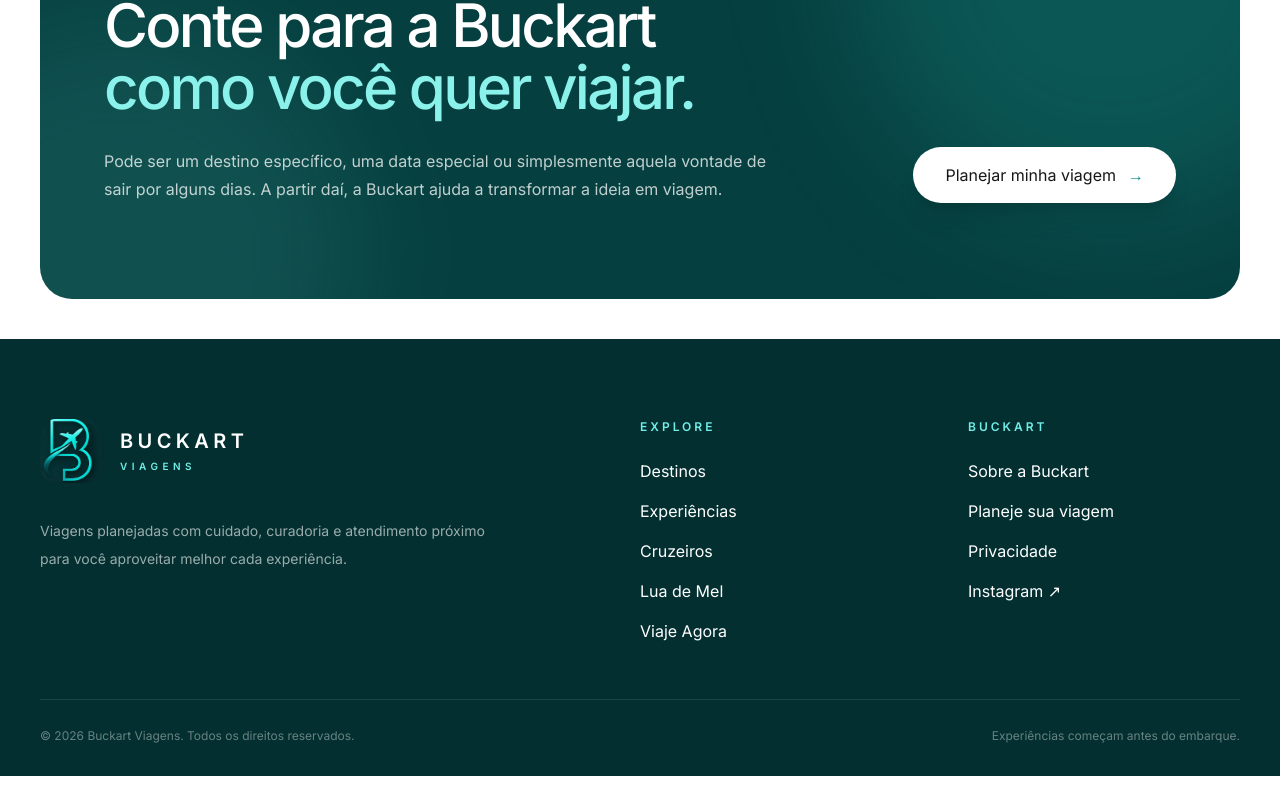
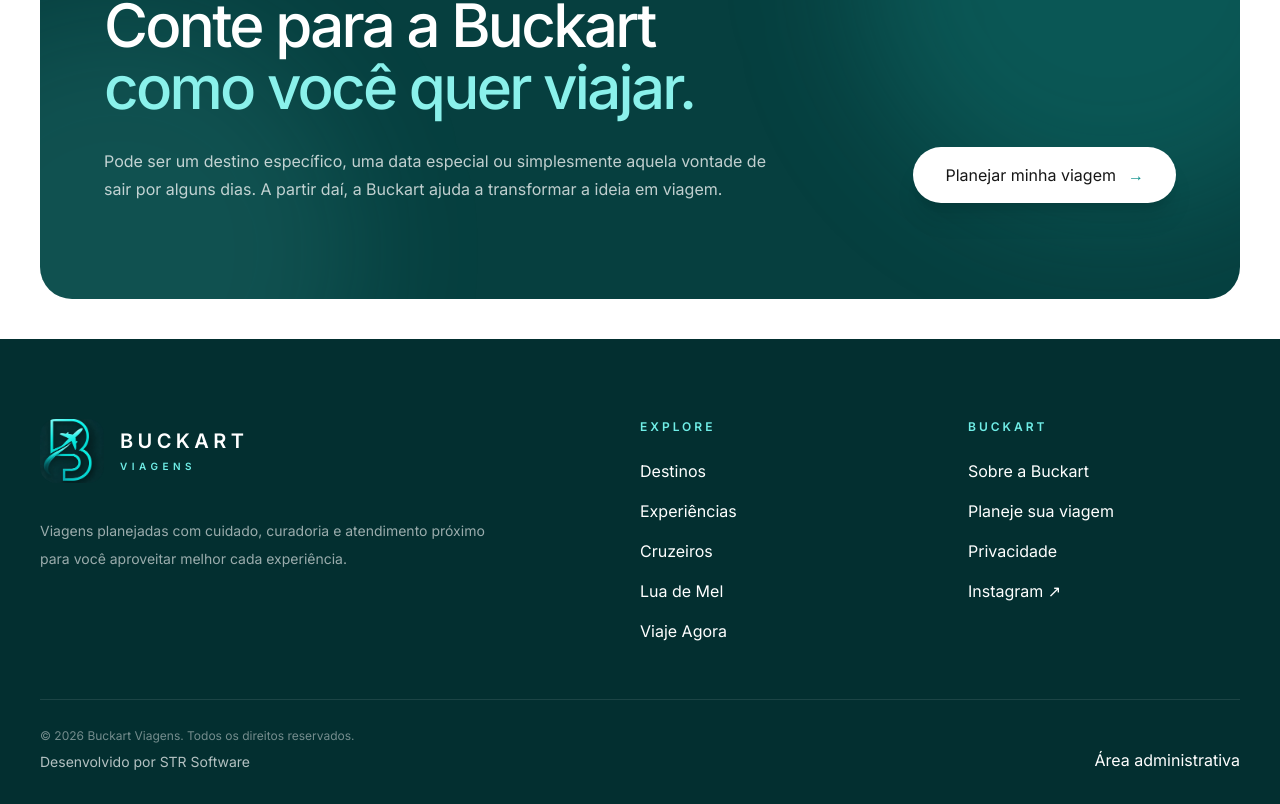
Before and after one commit to strsitemas/bk-viagens, a Next.js app: page / in a window 1280 px wide. Shown: the part 4513-5317 px from the top of the page. Before the commit the page ends 5289 px from the top, so only its background shows below. Built offline with nearby package versions, Linux system fonts and the light colour scheme.

Commit message:
Adiciona creditos STR e acesso administrativo no rodape

```diff
--- a/components/layout/footer.tsx
+++ b/components/layout/footer.tsx
@@ -18,13 +18,9 @@ const institutional = [
 export function Footer() {
   return (
     <footer className="bg-[#032f30] px-6 pb-8 pt-16 text-white lg:px-10 lg:pt-20">
-
       <div className="mx-auto max-w-[1440px]">
-
         <div className="grid gap-14 border-b border-white/10 pb-14 md:grid-cols-2 lg:grid-cols-[1.4fr_0.7fr_0.7fr]">
-
           <div className="max-w-md">
-
             <Link
               href="/"
               className="inline-flex items-center gap-4"
@@ -55,7 +51,6 @@ export function Footer() {
               Viagens planejadas com cuidado, curadoria e atendimento próximo
               para você aproveitar melhor cada experiência.
             </p>
-
           </div>
 
           <div>
@@ -102,19 +97,34 @@ export function Footer() {
               </a>
             </nav>
           </div>
-
         </div>
 
-        <div className="flex flex-col gap-3 pt-7 text-xs text-white/40 sm:flex-row sm:items-center sm:justify-between">
-          <p>
-            © {new Date().getFullYear()} Buckart Viagens. Todos os direitos reservados.
-          </p>
+        <div className="flex flex-col gap-5 pt-7 sm:flex-row sm:items-end sm:justify-between">
+          <div>
+            <p className="text-xs text-white/45">
+              © {new Date().getFullYear()} Buckart Viagens. Todos os direitos reservados.
+            </p>
 
-          <p>
-            Experiências começam antes do embarque.
-          </p>
+            <p className="mt-2 text-sm text-white/70">
+              Desenvolvido por{" "}
+              <a
+                href="https://strsoftware.com.br"
+                target="_blank"
+                rel="noopener noreferrer"
+                className="font-semibold text-[#70eee7] transition hover:text-white"
+              >
+                STR Software
+              </a>
+            </p>
+          </div>
+
+          <Link
+            href="/admin/login"
+            className="w-fit text-[11px] text-white/30 transition hover:text-white/70"
+          >
+            Área administrativa
+          </Link>
         </div>
-
       </div>
     </footer>
   );
```
